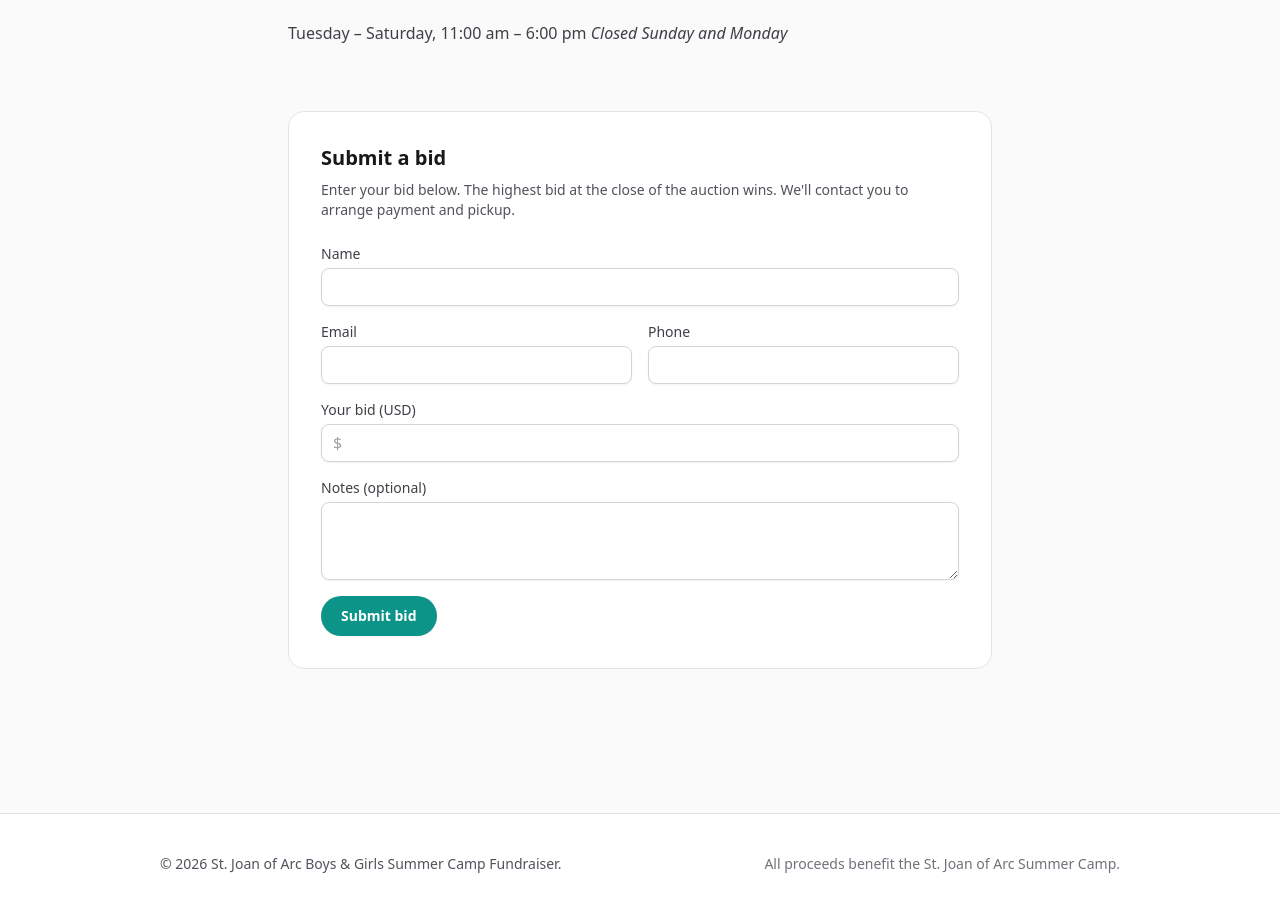
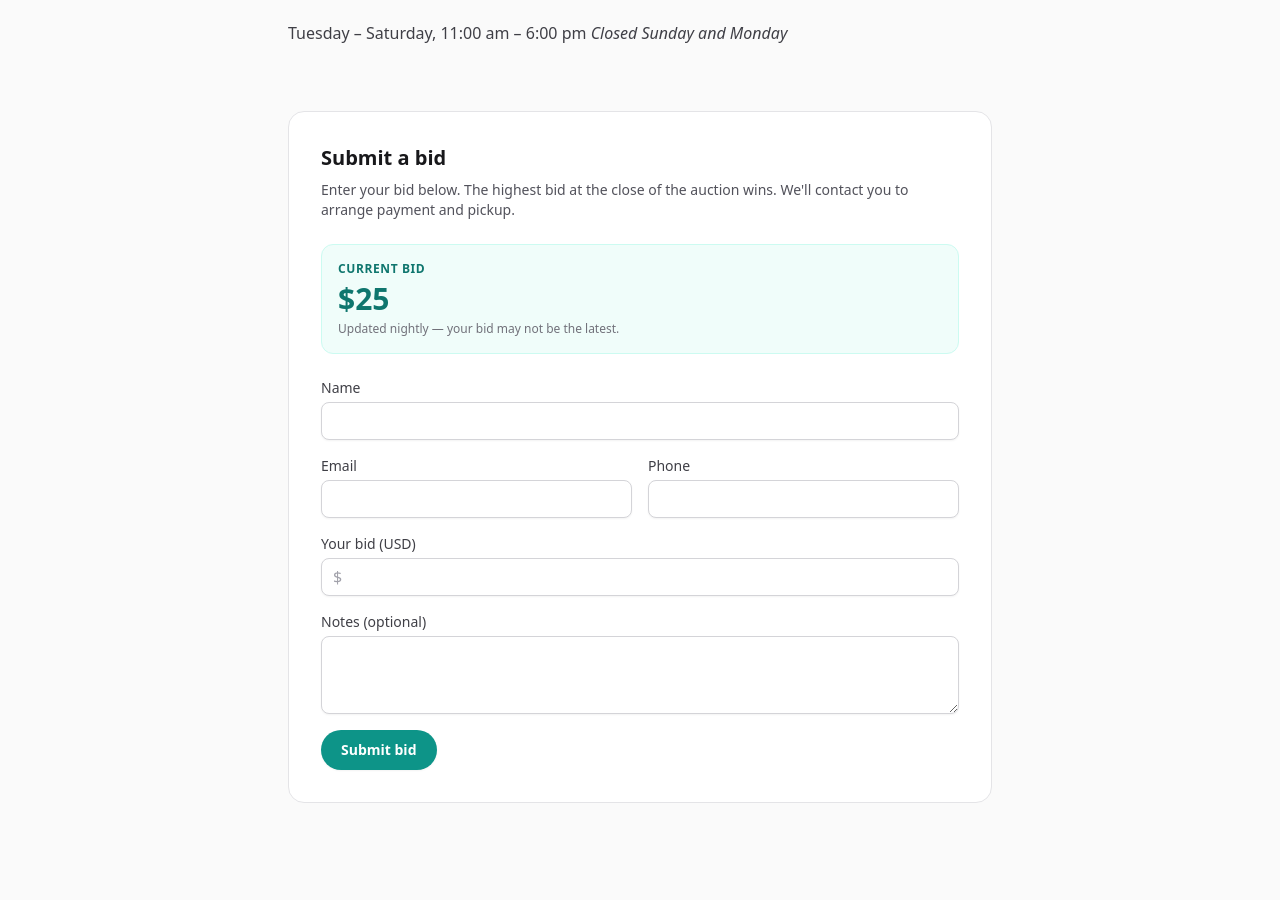
Before and after one commit to andyadams/sja-auction, a Jekyll site: the page built from _items/fishermans-market-gift-certificates.md, in a window 1280 px wide and 900 px high, scrolled down 1464 px. Built offline with Jekyll 4.4.1, drawn with Linux system fonts in a browser that asks for light colours; nearby versions of some CDN libraries.

Commit message:
Update current bids from May 15 submissions
- CdA Park Tower: 200 -> 250
- CdA Premier Lake Tower: 200 -> 300
- Fisherman's Market: new bid at 25

Co-Authored-By: Claude Opus 4.7 (1M context) <noreply@anthropic.com>

```diff
--- a/_data/current_bids.yml
+++ b/_data/current_bids.yml
@@ -2,6 +2,7 @@
 # Update from the Formspree submissions; the site re-renders nightly.
 triple-play-resort-night: 125
 hilton-vacation-club-stay: 200
-cda-resort-park-tower: 200
-cda-resort-premier-lake-tower: 200
+cda-resort-park-tower: 250
+cda-resort-premier-lake-tower: 300
 drama-theater-summer-camp: 150
+fishermans-market-gift-certificates: 25
```
